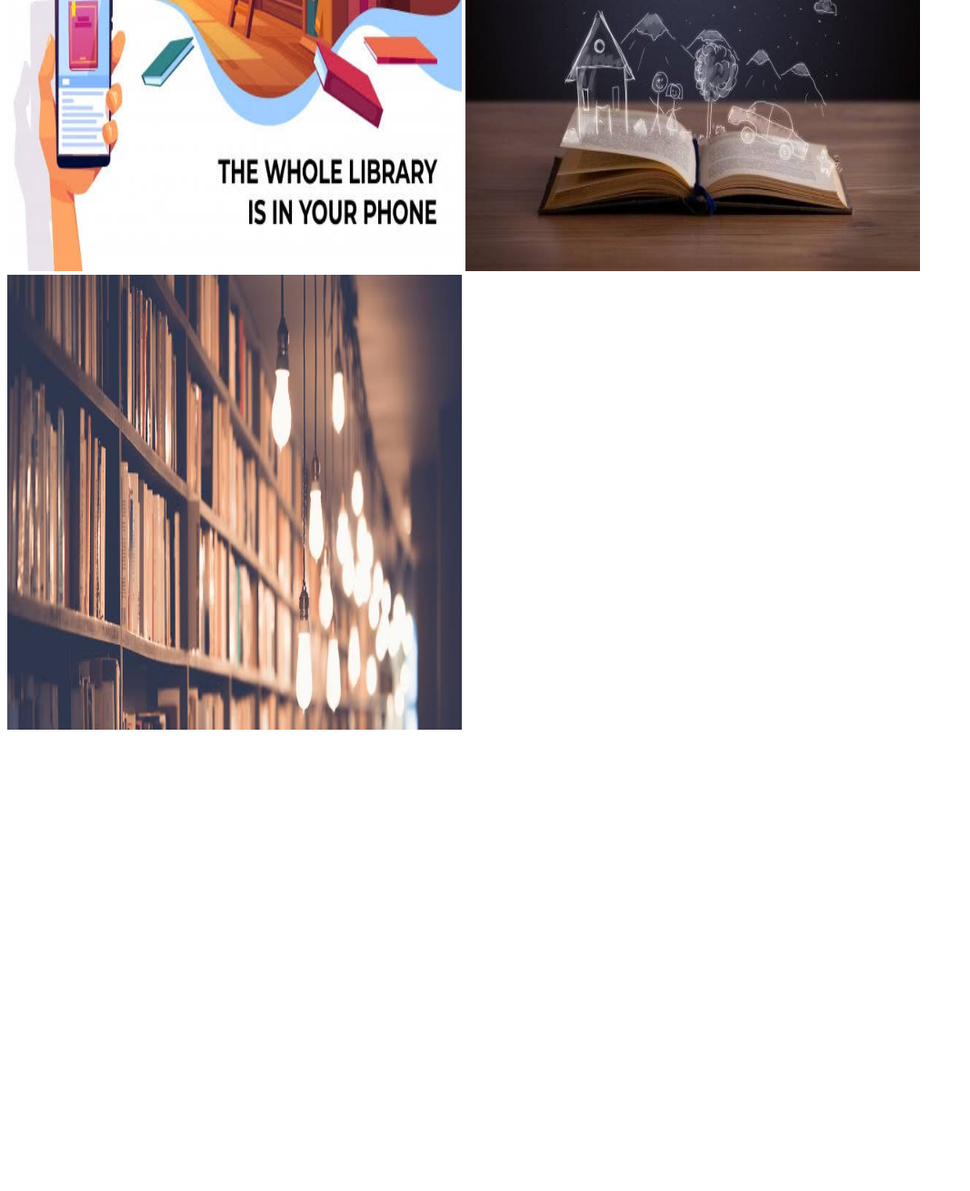
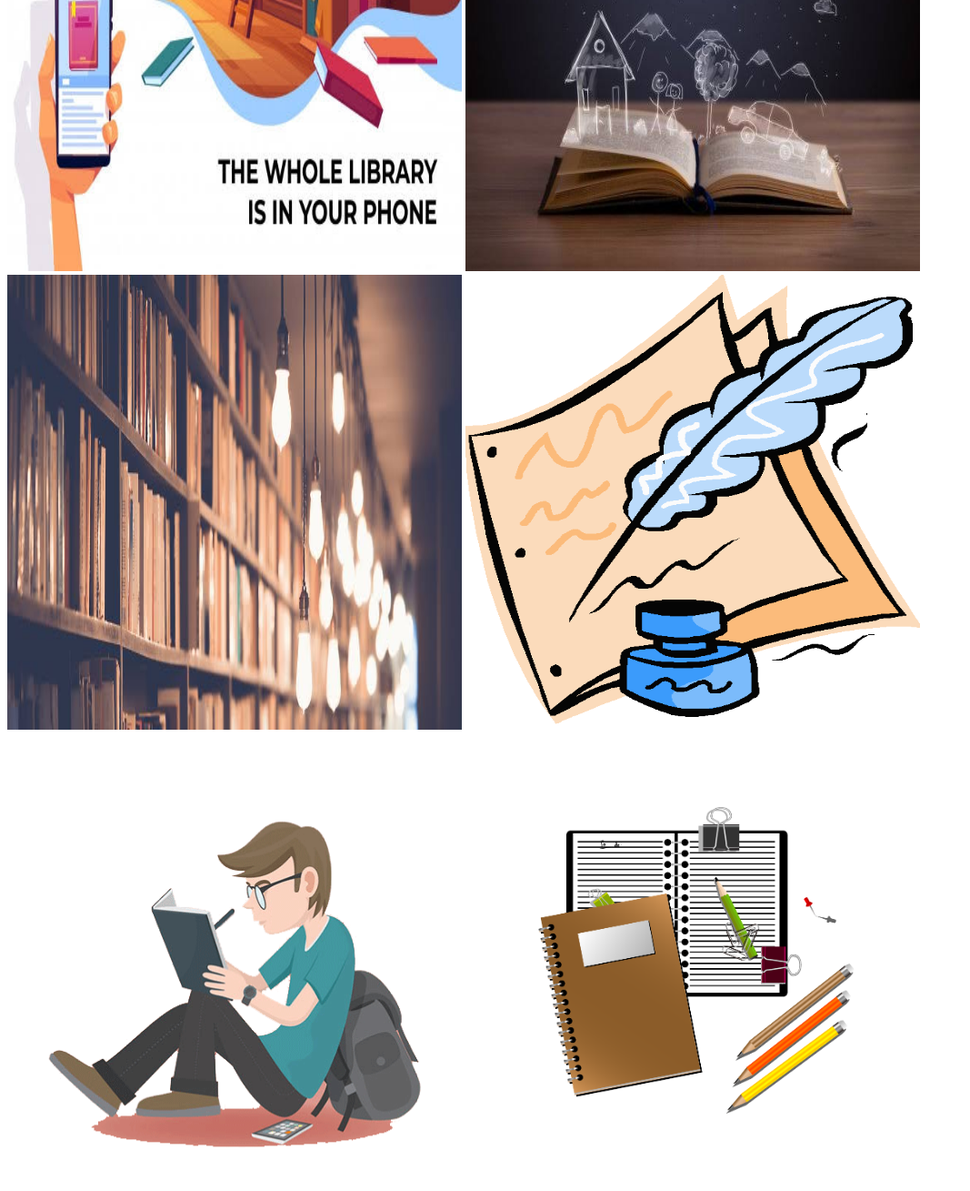
Before and after one commit to subhajit4980/Bookhubpic.github.io, a plain HTML site: page index.html in a window 1280 px wide. Shown: the part 714-2023 px from the top of the page at 91% size, without its empty margins (0-1067 px from the left). Before the commit the page ends 1528 px from the top, so only its background shows below. Drawn offline with Linux system fonts and the light colour scheme.

Commit message:
Update index .html

```diff
--- a/index.html
+++ b/index.html
@@ -12,6 +12,8 @@
     <img src="3.jpeg" height="500" width="500" alt="" srcset="">
     <img src="4.jpeg" height="500" width="500" alt="" srcset="">
     <img src="5.jpeg" height="500" width="500" alt="" srcset="">
-
+    <img src="6.png" height="500" width="500" alt="" srcset="">
+    <img src="7.png" height="500" width="500" alt="" srcset="">
+    <img src="8.png" height="500" width="500" alt="" srcset="">
 </body>
 </html>
```
